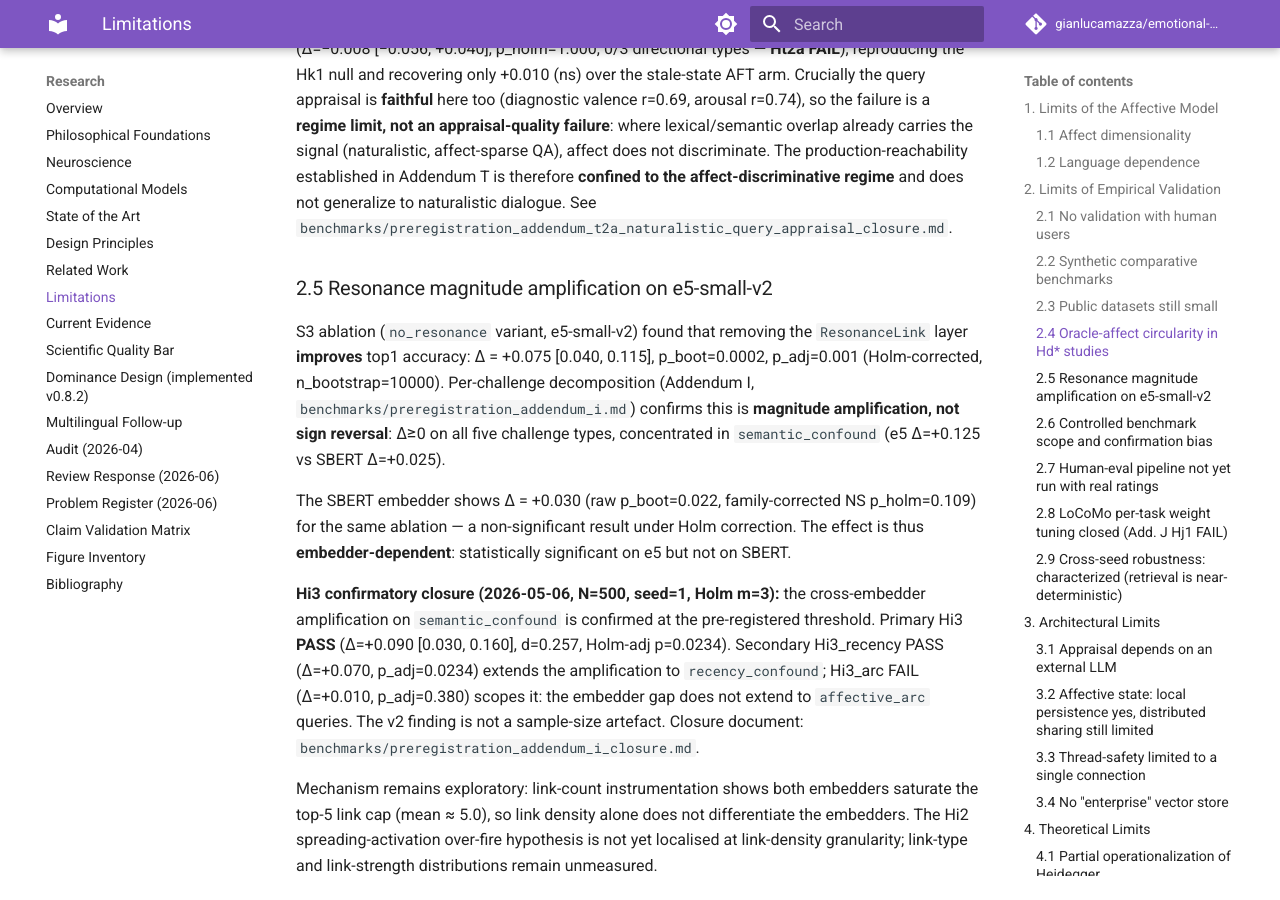
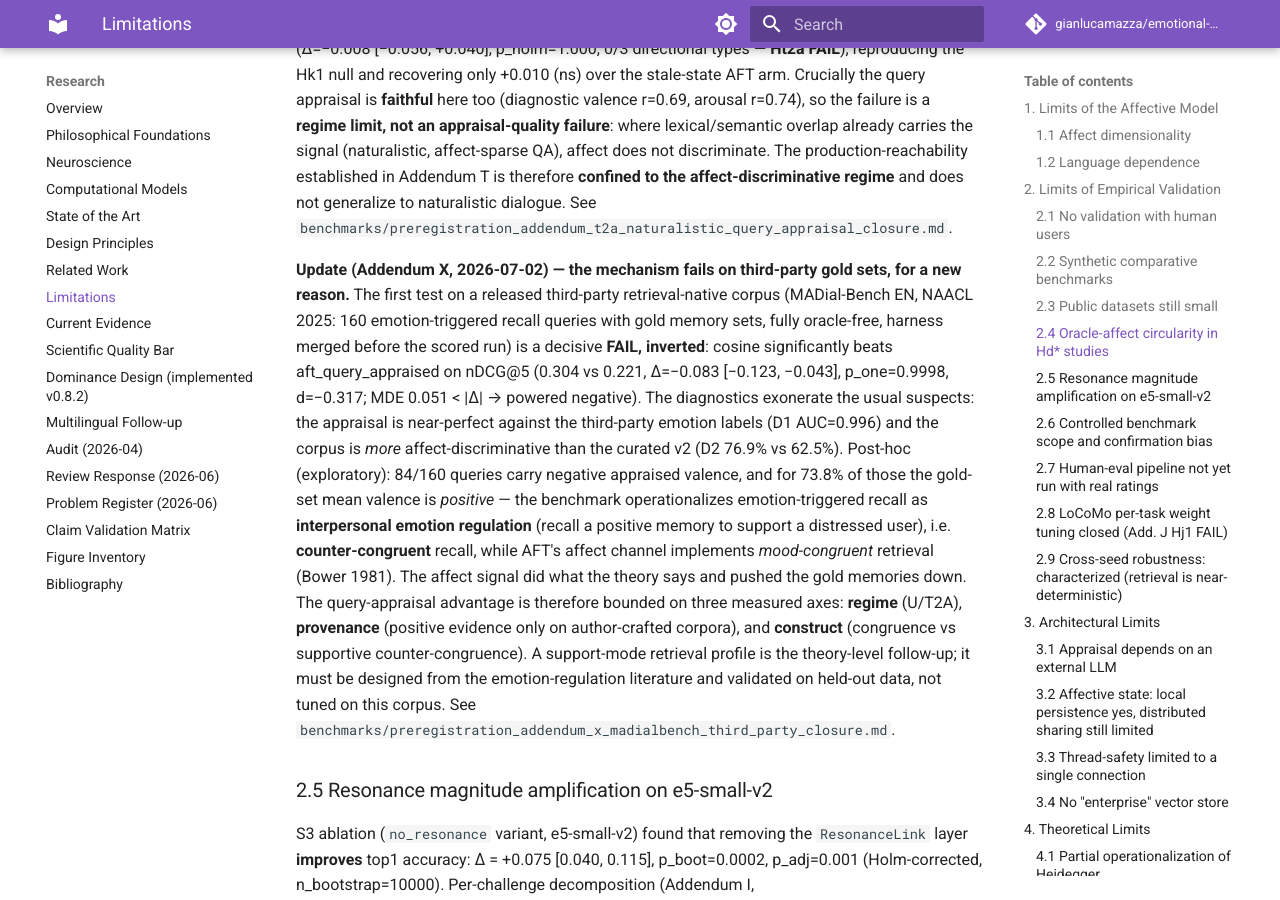
Before and after one commit to gianlucamazza/emotional-memory, an MkDocs documentation site: the page built from docs/research/08_limitations.md, in a window 1280 px wide and 900 px high, scrolled down 5115 px. Built offline with MkDocs 1.6.1 and Material for MkDocs 9.7.7, drawn with Linux system fonts in a browser that asks for light colours; comment, search, counter and statistics services are not loaded.

Commit message:
feat(bench): run Addendum X — Hx1 FAIL, construct boundary on MADial-Bench (#93)
* feat(bench): Addendum X scored run — Hx1 FAIL on MADial-Bench (D1 0.996, D2 76.9%)

Co-Authored-By: Claude Fable 5 <noreply@anthropic.com>

* docs(bench): Addendum X closure — Hx1 FAIL, construct boundary (counter-congruent recall)

Closure of the pre-registered third-party retrieval study on MADial-Bench EN:

- Hx1 FAIL, decisive: cosine significantly beats aft_query_appraised
  (nDCG@5 0.304 vs 0.221, delta=-0.083 [-0.123, -0.043], p_one=0.9998,
  d=-0.317; MDE 0.051 < |delta| -> powered negative)
- Diagnostics exonerate appraisal (D1 AUC=0.996) and regime (D2=76.9%
  affect-discriminative, above U's 62.5%)
- Post-hoc (exploratory, labeled): 84/160 negative-valence queries, 73.8%
  of them with positive gold sets -> the benchmark rewards counter-congruent
  supportive recall (interpersonal emotion regulation), the opposite of
  AFT's mood-congruence prior. New CONSTRUCT bound on top of regime (U/T2A)
  and provenance bounds
- Exploratory arms dropped per pre-declared conditions (full-stack decay,
  mem0)

Propagation: 08_limitations §2.4 update; claim matrix
cross_domain_affect_replication wording+evidence (mirrored verbatim in
09_current_evidence, matrix test green); paper abstract requalified
(1919<=1920 chars), Addendum X limitations paragraph + conclusion + refs
(he2025madialbench), addenda range A--X; bundle regenerated (19pp);
SUBMISSION/ARXIV_CHECKLIST counts updated; ROADMAP + CHANGELOG entries.

make check-all green.

Co-Authored-By: Claude Fable 5 <noreply@anthropic.com>

---------

Co-authored-by: Claude Fable 5 <noreply@anthropic.com>

```diff
--- a/docs/research/08_limitations.md
+++ b/docs/research/08_limitations.md
@@ -223,6 +223,27 @@ carries the signal (naturalistic, affect-sparse QA), affect does not discriminat
 production-reachability established in Addendum T is therefore **confined to the
 affect-discriminative regime** and does not generalize to naturalistic dialogue.
 See `benchmarks/preregistration_addendum_t2a_naturalistic_query_appraisal_closure.md`.
+
+**Update (Addendum X, 2026-07-02) — the mechanism fails on third-party gold sets, for a
+new reason.** The first test on a released third-party retrieval-native corpus
+(MADial-Bench EN, NAACL 2025: 160 emotion-triggered recall queries with gold memory sets,
+fully oracle-free, harness merged before the scored run) is a decisive **FAIL, inverted**:
+cosine significantly beats aft_query_appraised on nDCG@5 (0.304 vs 0.221, Δ=−0.083
+[−0.123, −0.043], p_one=0.9998, d=−0.317; MDE 0.051 < |Δ| → powered negative). The
+diagnostics exonerate the usual suspects: the appraisal is near-perfect against the
+third-party emotion labels (D1 AUC=0.996) and the corpus is _more_ affect-discriminative
+than the curated v2 (D2 76.9% vs 62.5%). Post-hoc (exploratory): 84/160 queries carry
+negative appraised valence, and for 73.8% of those the gold-set mean valence is
+_positive_ — the benchmark operationalizes emotion-triggered recall as **interpersonal
+emotion regulation** (recall a positive memory to support a distressed user), i.e.
+**counter-congruent** recall, while AFT's affect channel implements _mood-congruent_
+retrieval (Bower 1981). The affect signal did what the theory says and pushed the gold
+memories down. The query-appraisal advantage is therefore bounded on three measured axes:
+**regime** (U/T2A), **provenance** (positive evidence only on author-crafted corpora),
+and **construct** (congruence vs supportive counter-congruence). A support-mode retrieval
+profile is the theory-level follow-up; it must be designed from the emotion-regulation
+literature and validated on held-out data, not tuned on this corpus.
+See `benchmarks/preregistration_addendum_x_madialbench_third_party_closure.md`.
 
 ### 2.5 Resonance magnitude amplification on e5-small-v2
 
```
Also changed, not shown: CHANGELOG.md (+24 -0 lines), ROADMAP.md (+57 -23 lines), benchmarks/madialbench/results.md (added, +42 -0 lines), benchmarks/preregistration_addendum_x_madialbench_third_party.md (+7 -5 lines), benchmarks/preregistration_addendum_x_madialbench_third_party_closure.md (added, +101 -0 lines), docs/research/09_current_evidence.md (+1 -1 lines), docs/research/claim_validation_matrix.json (+2 -2 lines), paper/ARXIV_CHECKLIST.md (+2 -2 lines), paper/SUBMISSION.md (+1 -1 lines), 6 other files.
